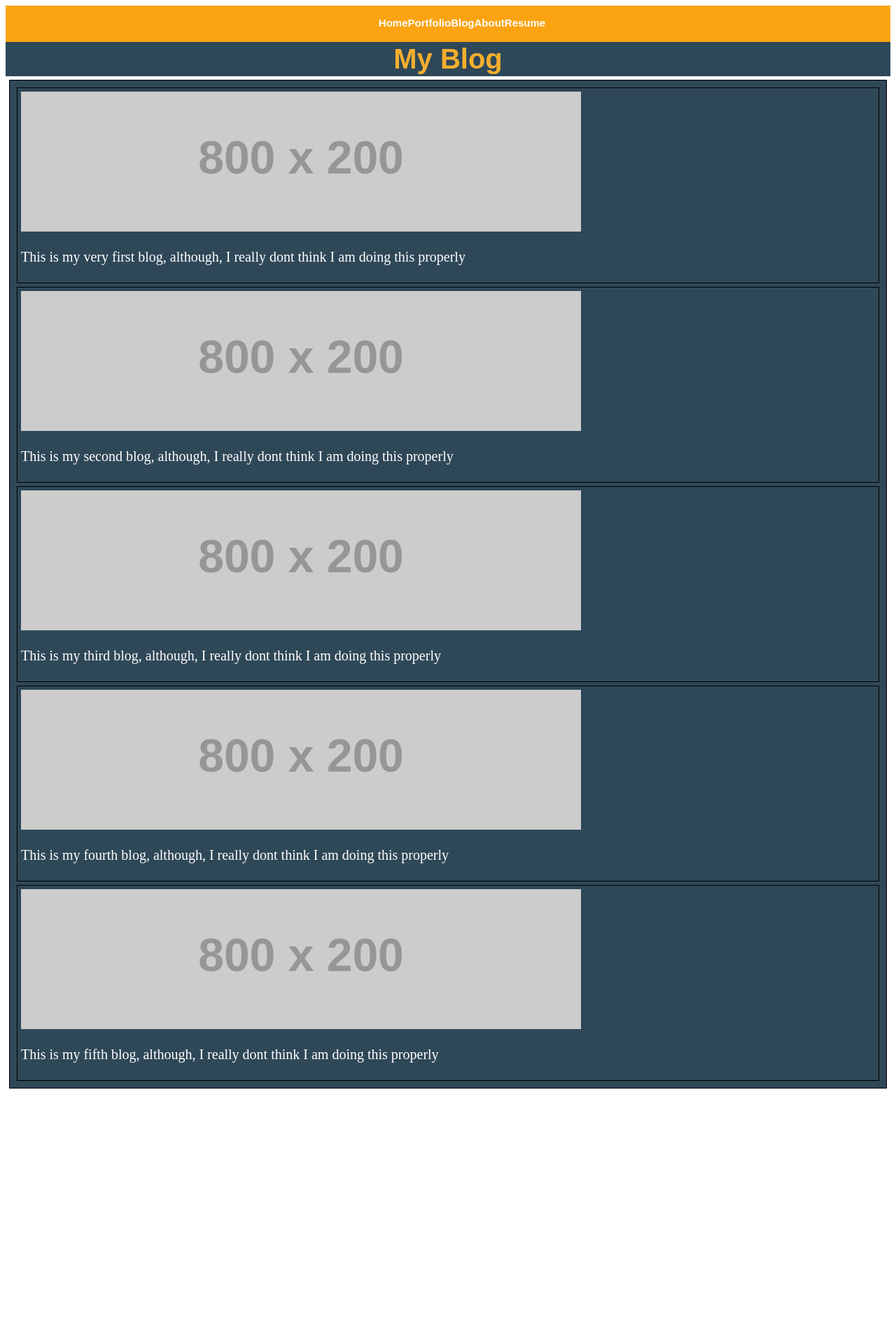
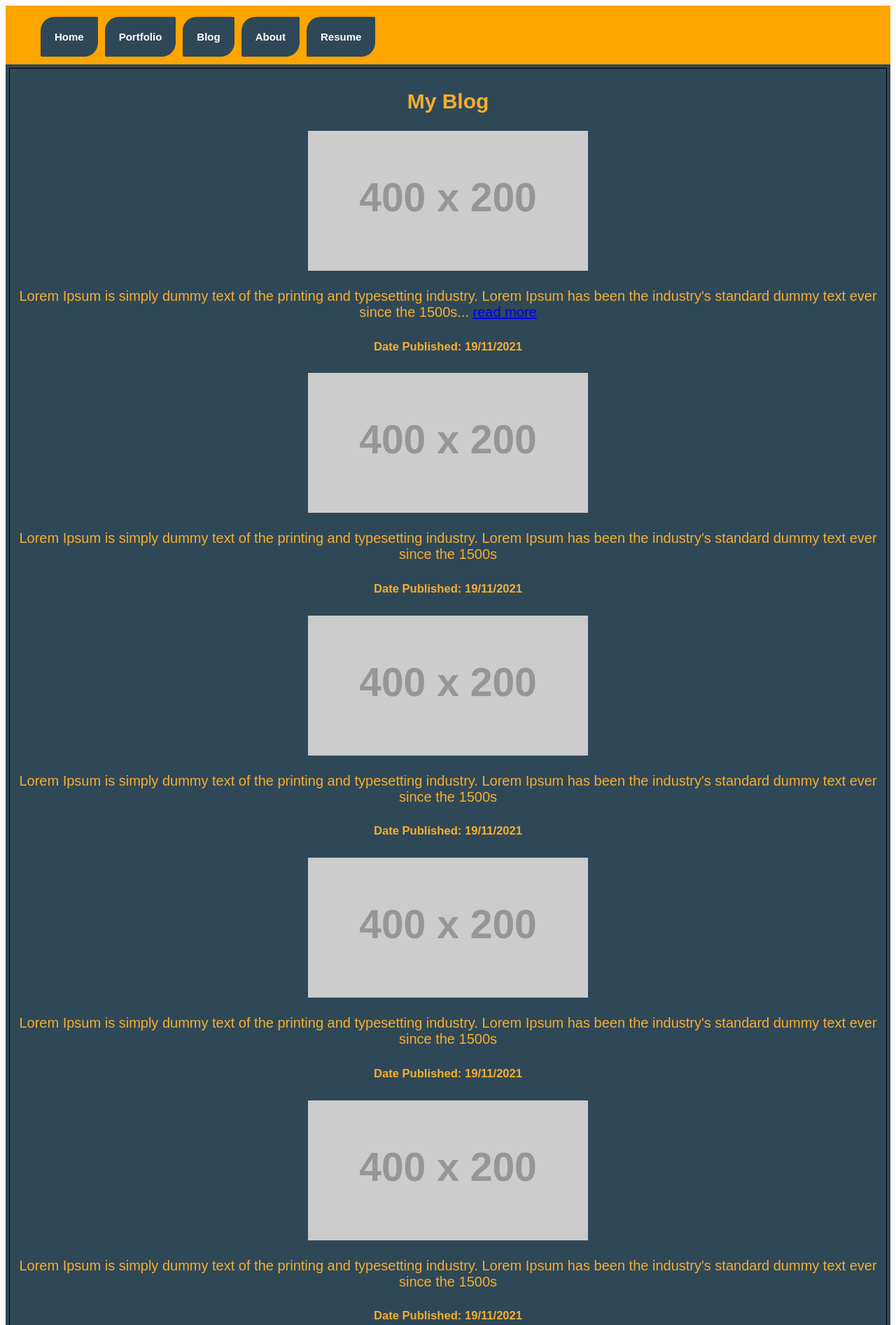
Before and after one commit to dhol6691/portfolio, a plain HTML site: page blog.html in a window 1280 px wide. Shown: the top 1894 px of the page at 70% size. Before the commit the page ends 1569 px from the top, so only its background shows below. Drawn offline with Linux system fonts and the light colour scheme; placeholder pictures from the web are drawn by us.

Commit message:
added blogs

```diff
--- a/blog.html
+++ b/blog.html
@@ -13,88 +13,85 @@
 
         <!-- Nav links for navbar -->
         <ul class="nav-links">
-            <li>
-                <a href ="index.html">Home</a>
-            </li>
 
-            <li>
-                <a href ="portfolio.html">Portfolio</a>
-            </li>
-
-            <li>
-                <a href ="blog.html">Blog</a>
-            </li>
-            <li>
-                <a href ="aboutme.html">About</a>
-            </li>
-
-            <li>
-                <a href ="https://docs.google.com/spreadsheets/d/1aroQa4SqkOSk1E48BpI3-x_71lfUBvP-7Ue47DV1Psw/edit?usp=sharing" rel="noopener" target="_blank">Resume</a>
-            </li>
-        </ul>
-    </nav>
+            <a href ="index.html">Home</a>
 
 
 
+            <a href ="portfolio.html">Portfolio</a>
+
+
+            <a href ="blog.html">Blog</a>
+
+
+            <a href ="aboutme.html">About</a>
 
 
 
+            <a href ="https://docs.google.com/spreadsheets/d/1aroQa4SqkOSk1E48BpI3-x_71lfUBvP-7Ue47DV1Psw/edit?usp=sharing" rel="noopener" target="_blank">Resume</a>
+        </ul>
+
+    </nav>
     <header>
-        <h1>My Blog</h1>
+        <div class="blogs">
+            <h2>My Blog</h2>
+            <section>
+                <article>
+                    <img src="https://via.placeholder.com/400x200">
+                    <p>Lorem Ipsum is simply dummy text of the printing and typesetting industry. Lorem Ipsum has been the industry's standard dummy text ever since the 1500s... <a href="/blog1.html">read more</a></p>
+                    <h5>Date Published: 19/11/2021</h5>
+                </article>
+
+                <article>
+                    <img src="https://via.placeholder.com/400x200">
+                    <p>Lorem Ipsum is simply dummy text of the printing and typesetting industry. Lorem Ipsum has been the industry's standard dummy text ever since the 1500s</p>
+                    <h5>Date Published: 19/11/2021</h5>
+                </article>
+
+                <article>
+                    <img src="https://via.placeholder.com/400x200">
+                    <p>Lorem Ipsum is simply dummy text of the printing and typesetting industry. Lorem Ipsum has been the industry's standard dummy text ever since the 1500s</p>
+                    <h5>Date Published: 19/11/2021</h5>
+                </article>
+
+                <article>
+                    <img src="https://via.placeholder.com/400x200">
+                    <p>Lorem Ipsum is simply dummy text of the printing and typesetting industry. Lorem Ipsum has been the industry's standard dummy text ever since the 1500s</p>
+                    <h5>Date Published: 19/11/2021</h5>
+                </article>
+
+                <article>
+                    <img src="https://via.placeholder.com/400x200">
+                    <p>Lorem Ipsum is simply dummy text of the printing and typesetting industry. Lorem Ipsum has been the industry's standard dummy text ever since the 1500s</p>
+                    <h5>Date Published: 19/11/2021</h5>
+                </article>
+
+
+            </section>
+
+        </div>
+
+    </header>
+
+
+    <footer>
+
+        <div class="social-media">
+
+            <a href="https://www.facebook.com"><img src="images/Facebook.jpg" alt="Facebook"></a>
+            <a href="https://www.linkedin.com"><img src="images/Linkedin.jpg" alt="Linkedin"></a>
+            <a href="https://www.twitter.com"><img src="images/Twitter.jpg" alt="Twitter"></a>
+
+        </div>
+
+        <div class="contact-info">
+
+            <p>Phone: <a class="contact-text" href="tel: 0433345365">0433345365</a></p>
+            <p>Email: <a class="contact-text" href="mailto: contact@danielholt.com.au">contact@danielholt.com.au</a></p>
 
 
 
-
-    </header>
-
-    <div class="main-blog">
-        <div class="main-blog-posts">
-
-            <a href="blog1.html"><img src="https://via.placeholder.com/800x200"></a>
-
-            <p>This is my very first blog, although, I really dont think I am doing this properly</p>
-
         </div>
-
-        <div class="main-blog-posts">
-
-            <a href="blog2.html"><img src="https://via.placeholder.com/800x200"></a>
-
-            <p>This is my second blog, although, I really dont think I am doing this properly</p>
-
-        </div>
-        <div class="main-blog-posts">
-
-            <a href="blog3.html"><img src="https://via.placeholder.com/800x200"></a>
-
-            <p>This is my third blog, although, I really dont think I am doing this properly</p>
-
-        </div>
-
-        <div class="main-blog-posts">
-
-            <a href="blog4.html"><img src="https://via.placeholder.com/800x200"></a>
-
-            <p>This is my fourth blog, although, I really dont think I am doing this properly</p>
-
-        </div>
-
-        <div class="main-blog-posts">
-
-            <a href="blog5.html"><img src="https://via.placeholder.com/800x200"></a>
-
-            <p>This is my fifth blog, although, I really dont think I am doing this properly</p>
-
-        </div>
-        </div>
-        </div>
-
-
-    </div>
-
-    <footer>
-
-
 
     </footer>
 
--- a/style.css
+++ b/style.css
@@ -8,37 +8,34 @@ div{
 /* Start of Navbar settings */
 .navbar {
     display: flex;
-    justify-content: space-evenly;
-    height: 6.5vh;
-    background-color: #fca311;
+    flex-direction: column;
+
+    background-color: red;
     font: menu;
 
   }
 
   .nav-links {
     display: flex;
-    flex-direction: row;
-
-
-  }
-
-.nav-links li {
-
-    list-style: none;
-
+    flex-direction: column;
 
   }
 
   .navbar .nav-links a {
+    display: flex;
+
     color: white;
     text-decoration: none;
     font-weight: bold;
     font-size: 15px;
+    padding: 2px;
+
+
     /* Mouse hover effect */
   }
 
   .navbar .nav-links a:hover {
-    color: #000000ff;
+    color: orange;
     -webkit-transition-duration: 0.5s;
             transition-duration: 0.5s;
   }
@@ -62,7 +59,8 @@ header{
 
     display: flex;
     flex-wrap: wrap;
-
+    height: 200px;
+    width: 250px;
 
 
 
@@ -167,9 +165,7 @@ footer{
 
 .contact-me{
     display: flex;
-    flex-direction: row;
-
-
+    flex-direction: column;
 
 }
 
@@ -184,3 +180,74 @@ footer{
     color: #f6ae2d;
     font-weight: bold;
 }
+
+@media screen and (min-width: 600px) {
+    header{
+        display: flex;
+        flex-direction: column;
+        text-align: center;
+    }
+
+    .main.content{
+
+    display: flex;
+    flex-direction: row;
+    }
+    .My-Background img{
+        width: 800px;
+        height: 400px;
+        justify-content: center;
+    }
+
+    .navbar {
+        display: flex;
+        flex-direction: column;
+        height: 10.5vh;
+        background-color: orange;
+        font: menu;
+
+      }
+
+      .nav-links {
+        display: flex;
+        flex-direction: row;
+
+
+
+      }
+
+
+      .navbar .nav-links a {
+        display: flex;
+
+        color: white;
+        text-decoration: none;
+        font-weight: bold;
+        font-size: 15px;
+        padding: 20px;
+        margin-left: 10px;
+        background-color: #2F4858;
+        border-radius: 20px 2px 20px;
+        /* Mouse hover effect */
+      }
+
+      .navbar .nav-links a:hover {
+        color: orange;
+        -webkit-transition-duration: 0.5s;
+                transition-duration: 0.5s;
+      }
+
+      .My-Background img{
+
+
+        display: flex;
+        flex-wrap: wrap;
+        justify-content: center;
+      }
+
+
+    .contact-me{
+        display: flex;
+        flex-direction: row;
+    }
+}
```
Also changed, not shown: aboutme.html (+15 -0 lines), blog1.html (added, +54 -0 lines), index.html (+14 -12 lines), portfolio.html (+28 -13 lines).
